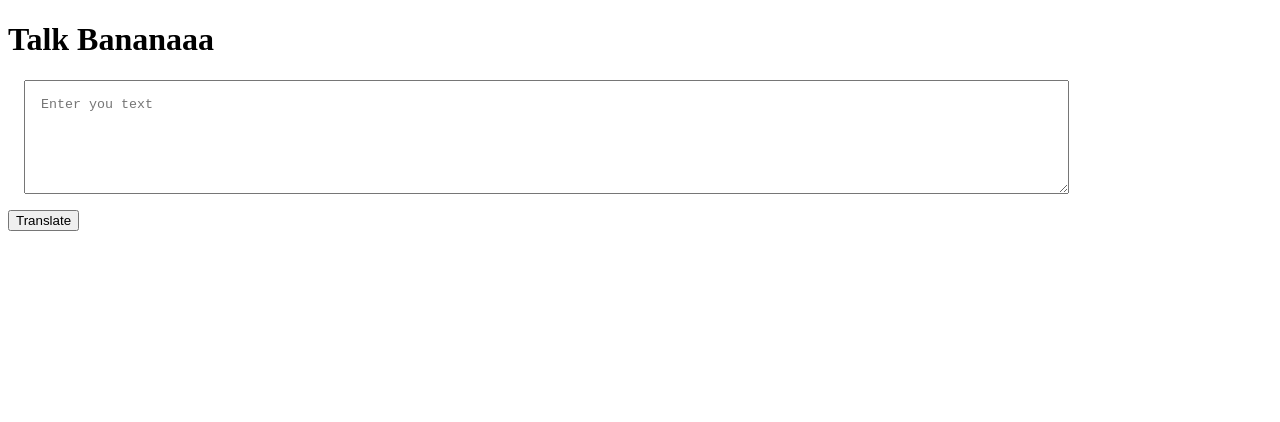
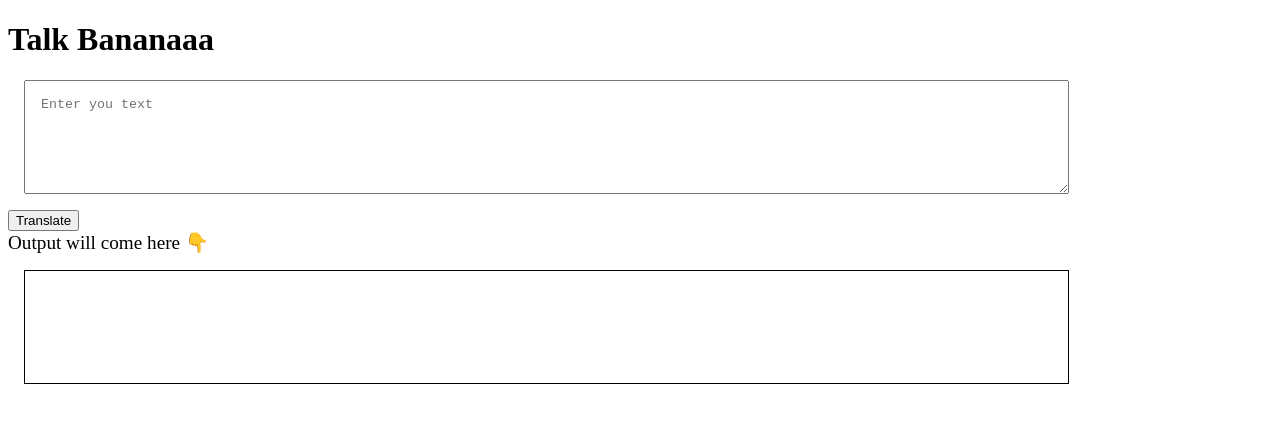
Before and after one commit to vijaydevkate/Banana-Speak, a plain HTML site: page index.html in a window 1280 px wide. Drawn offline with Linux system fonts and the light colour scheme.

Commit message:
input output processing done

```diff
--- a/app.js
+++ b/app.js
@@ -1,10 +1,11 @@
 var btnTranslate = document.querySelector("#btn-translate");
 var textInput = document.querySelector("#text-input");
-console.log(textInput)
+var outputDiv = document.querySelector("#output");
+
 
 
 btnTranslate.addEventListener("click", function clickHandler(){
 
-    console.log("clicked");
-    console.log("input", textInput.value);
+    outputDiv.innerText = "jsjsjsjjsjsjsj" + textInput.value;
+
 })
--- a/index.html
+++ b/index.html
@@ -15,6 +15,14 @@
             padding: 1rem;
         }
 
+        #output{
+            border: 1px solid black;
+            height: 10vh;
+            width: 80%;
+            margin: 1rem;
+            padding: 1rem;
+        }
+
     </style>
 
 
@@ -27,6 +35,13 @@
     <button id="btn-translate"> Translate </button>
 
 
+    <div style="font-size: larger;">Output will come here 👇</div>
+
+    <div id="output">
+
+    </div>
+
+
      <script src="app.js" type="text/javascript"></script>
 </body>
 </html>
```
